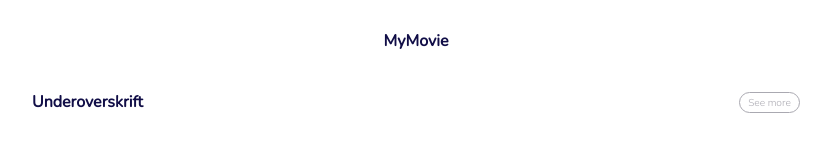
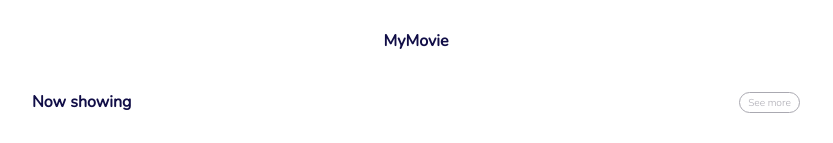
Before and after one commit to rts-cmk-wu09/framework1-mymovie-xLytje, a React (Vite) app: page / in a window 1280 px wide. Shown: the top 143 px of the page, without its empty margins (0-833 px from the left). Built offline with nearby package versions, Linux system fonts and the light colour scheme.

Commit message:
heading changes

```diff
--- a/src/App.jsx
+++ b/src/App.jsx
@@ -1,19 +1,18 @@
 import "./App.css";
 import Heading from "./components/Heading";
 import MovieCard from "./templates/MovieCard";
-import HeadingTwo from "./components/HeadingTwo";
 import SeeMoreButton from "./components/SeeMoreBtn";
 
 function App() {
   return (
     <div className="App">
       <header className="gridContainer">
-        <Heading text="MyMovie" size="16px"/>
+        <Heading text="MyMovie" size="16px" type="h1"/>
       </header>
       <main>
         <section>
           <div className="flexContainer space-between">
-            <HeadingTwo />
+            <Heading text="Now showing" size="16px" type="h1"/>
             <SeeMoreButton />
           </div>
           <div className="flexContainer movieCardContainer">
--- a/src/components/Heading.jsx
+++ b/src/components/Heading.jsx
@@ -1,10 +1,12 @@
 import styled from "styled-components";
 
-const Heading = ({text, size}) => {
-    const StyledHeading = styled.h1`
-  font-size: ${size};
-  color: #110e47;
-  justify-self: center;
+const Heading = ({text, size, type}) => {
+    // skriver "style(type)" fordi "style.{type}" ikke virker.
+    // noget med strings? forstår ik helt
+    const StyledHeading = styled(type)`
+    font-size: ${size};
+    color: #110e47;
+    justify-self: center;
 `;
     return <StyledHeading>{text}</StyledHeading>;
 };
```
